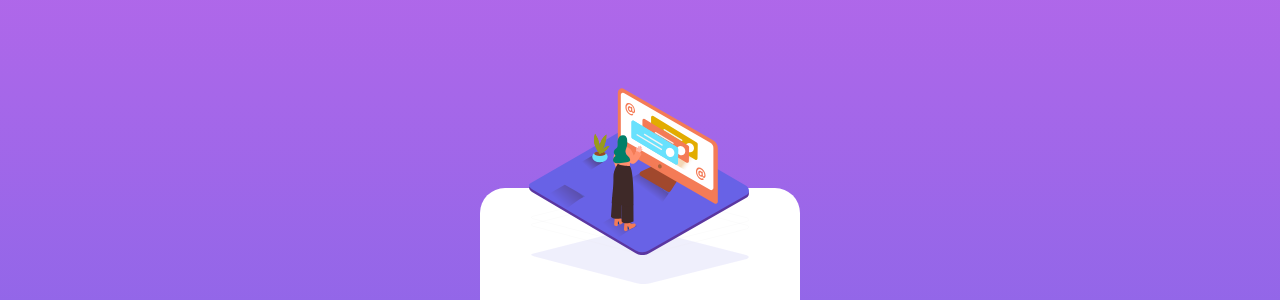
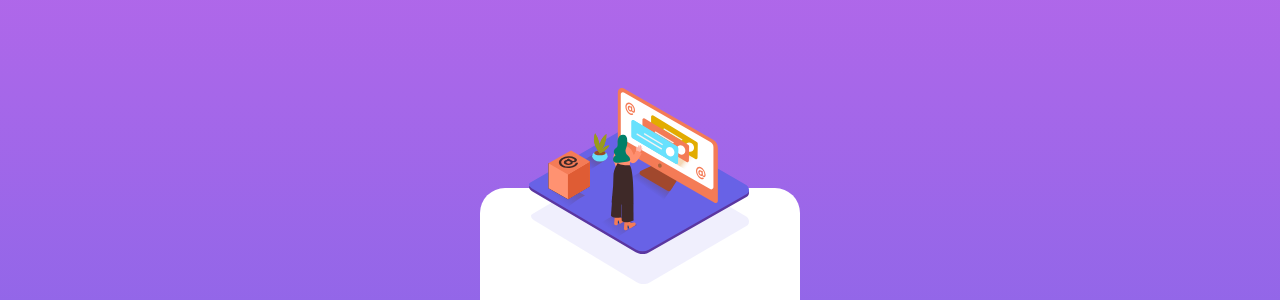
Before and after one commit to isrraelias/faq-accordion-card-main, a plain HTML site: page index.html in a window 1280 px wide. Shown: the top 300 px of the page. Drawn offline with Linux system fonts and the light colour scheme.

Commit message:
ajustes imagenes recortadas desktop

```diff
--- a/index.html
+++ b/index.html
@@ -47,7 +47,7 @@
           <picture>
             <source
               srcset="./images/illustration-woman-online-desktop.svg"
-              media="(min-width: 1044px)"
+              media="(min-width: 1440px)"
             />
             <img
               src="./images/illustration-woman-online-mobile.svg"
@@ -57,7 +57,7 @@
           </picture>
           <!-- ILUSTRACION CAJA -->
           <img
-            class="prueba"
+            class="ilustration-box"
             src="./images/illustration-box-desktop.svg"
             alt="caja"
           />
@@ -65,10 +65,12 @@
           <picture>
             <source
               srcset="./images/bg-pattern-desktop.svg"
-              media="(min-width: 1044px)"
+              media="(min-width: 1440px)"
             />
-            <img src="./images/bg-pattern-mobile.svg" alt="imagen ilustrativa" />
-            <source />
+            <img
+              src="./images/bg-pattern-mobile.svg"
+              alt="imagen ilustrativa"
+            />
           </picture>
       </div>
       <div class="faqBox-content">
--- a/styles/desktop.css
+++ b/styles/desktop.css
@@ -2,20 +2,51 @@
     grid-template-columns: 1fr 1fr;
     grid-template-rows: 0;
     width: 1000px;
-    height: 550px;
+    height: 625px;
     margin-top: 0;
 }
 
-.faqBox-ilustration img:first-child{
-    width: 400px;
-    height: 500px;
-    left: calc(50% - 320px);
-    top: 58px;
+.faqBox-ilustration picture:first-child{
+    position: absolute;
+    left: calc(50% - 250px);
+    top: 83px;
+    width: 449px;
+    height: 453px;
+    overflow: hidden;
+    z-index: 2;
+}
+
+.faqBox-ilustration picture:first-child img{
+    position: absolute;
+   width: 545px;
+   height: 453px;
+   left: calc(50% - 320px);
+}
+
+.faqBox-ilustration .ilustration-box
+{
+    display: initial;
+    position: absolute;
+    left: calc(50% - 353px);
+    top: 262px;
+    width: 220px;
+    z-index: 3;
+}
+
+.faqBox-ilustration picture:nth-child(3){
+    position: absolute  ;
+    width: 950px;
+    height: 625px;
+    left: calc(50% - 250px);
+    top: 0px;
+    overflow: hidden;
     z-index: 1;
 }
 
-.faqBox-ilustration img:last-child{
-    left: calc(50% - 303px);
-    width: 400px;
-    height: 250px;
+.faqBox-ilustration picture:nth-child(3) img{
+    position: absolute;
+    width: 1041px;
+    height: 1215px;
+    top: -385px;
+    right: calc(50% + 28px);
 }
--- a/styles/main.css
+++ b/styles/main.css
@@ -62,14 +62,14 @@ main{
     top: -100px;
     width: 200px;
     height: 180px;
-    z-index: 1;
+    z-index: 2;
 }
 
 .faqBox-ilustration picture:first-child img{
     width: 220px;
 }
 
-.faqBox-ilustration .prueba
+.faqBox-ilustration .ilustration-box
 {
     display: none;
 }
@@ -80,7 +80,7 @@ main{
     top: 2px;
     width: 200px;
     height: 90px;
-    z-index: 0;
+    z-index: 1;
 }
 
 .faqBox-ilustration picture:nth-child(3) img{
```
